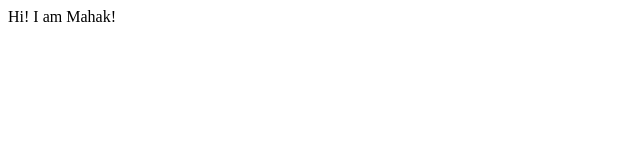
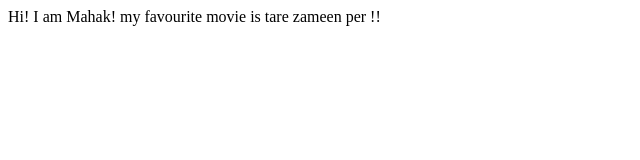
Before and after one commit to Mahak491/Mahak-site, a plain HTML site: page index.html in a window 1280 px wide. Shown: the whole page, without its empty margins (0-640 px from the left). Drawn offline with Linux system fonts and the light colour scheme.

Commit message:
update:text

```diff
--- a/index.html
+++ b/index.html
@@ -8,5 +8,7 @@
 </head>
 <body>
     Hi! I am Mahak!
+
+    my favourite movie is tare zameen per !!
 </body>
 </html>
```
